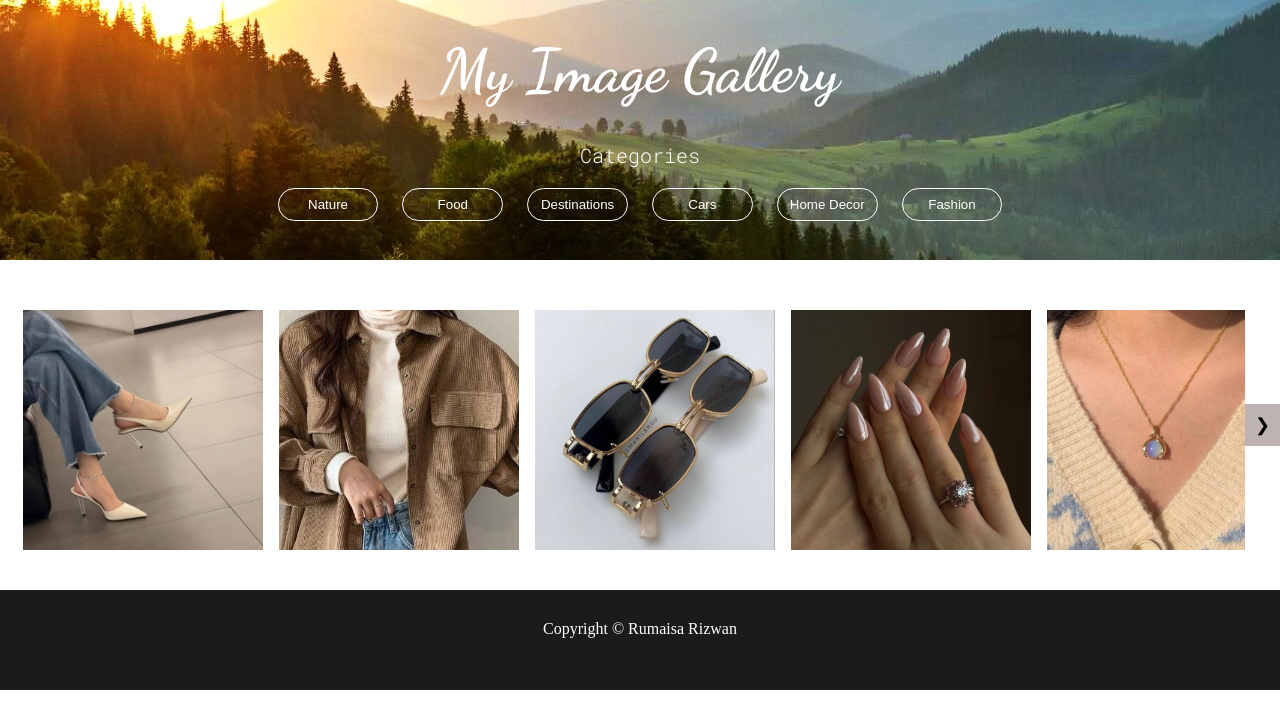
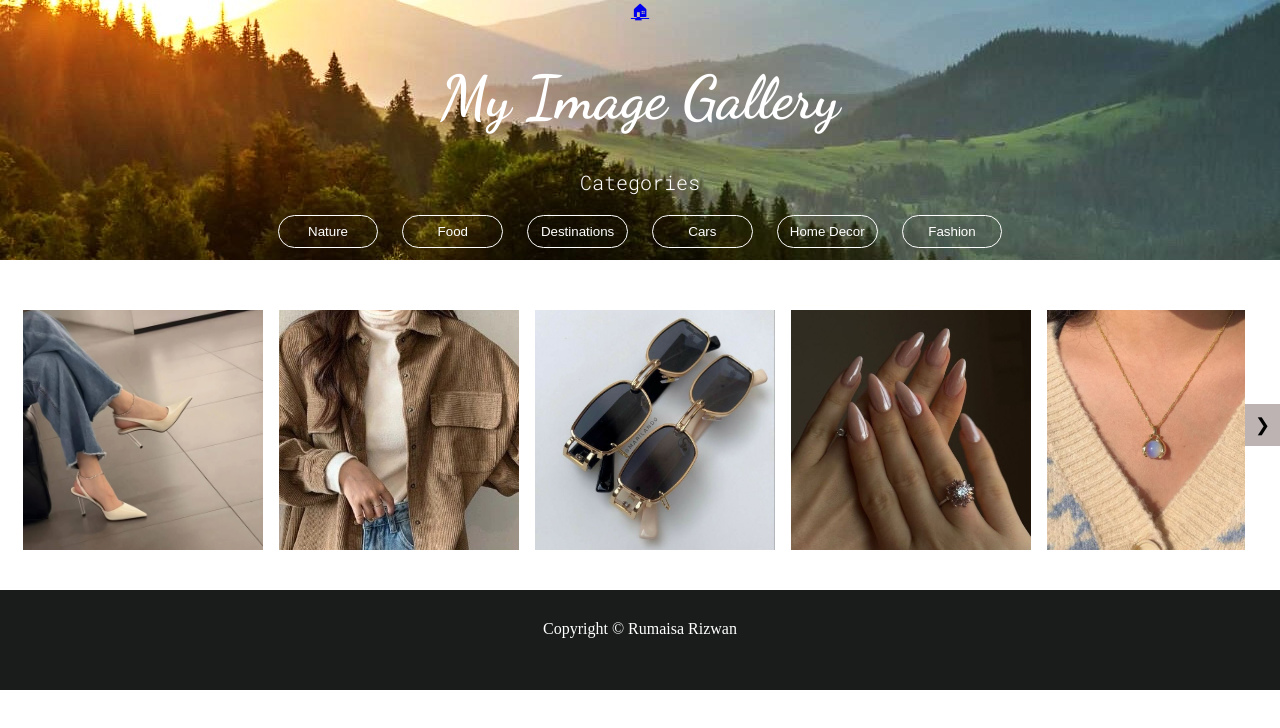
Before and after one commit to rumaisa25/CodeAlpha_Project_imageGallery, a plain HTML site: page fashion.html in a window 1280 px wide. Drawn offline with Linux system fonts and the light colour scheme; a web font is replaced by a local one.

Commit message:
Update fashion.html

```diff
--- a/fashion.html
+++ b/fashion.html
@@ -22,6 +22,7 @@
 
     <header>
         <div class="hero">
+            <a href="index.html" class="home"> 🏠︎</a>
             <h1>My Image Gallery</h1>
             <h4>Categories</h4>
             <div class="btns">
```
